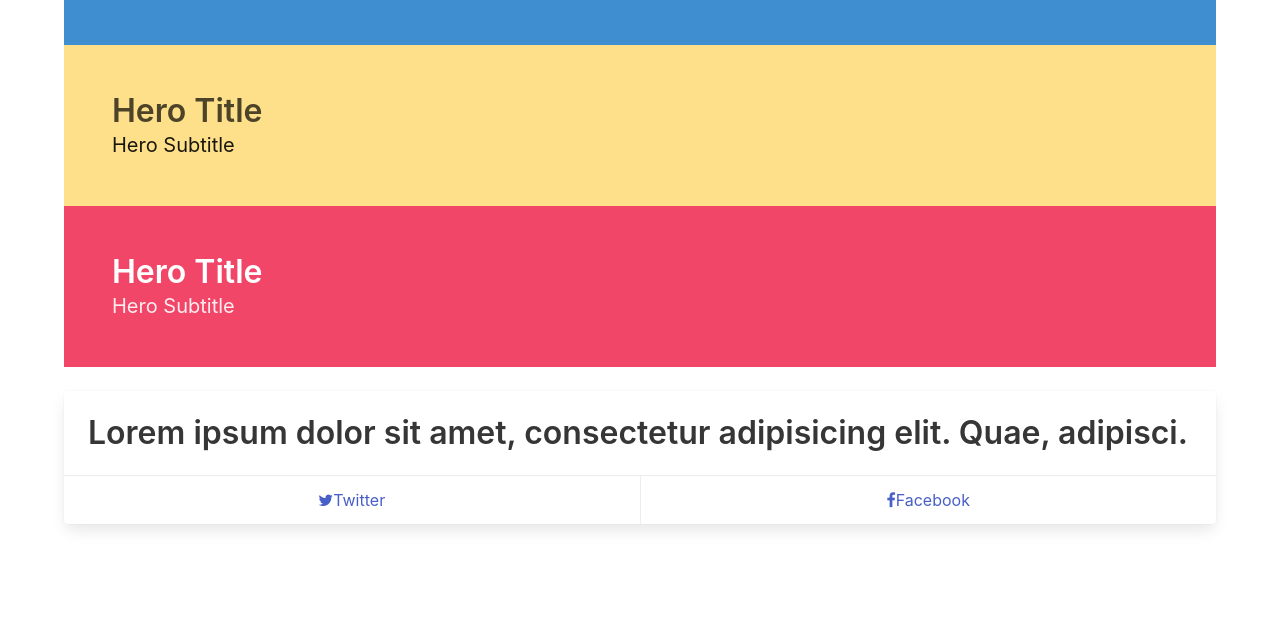
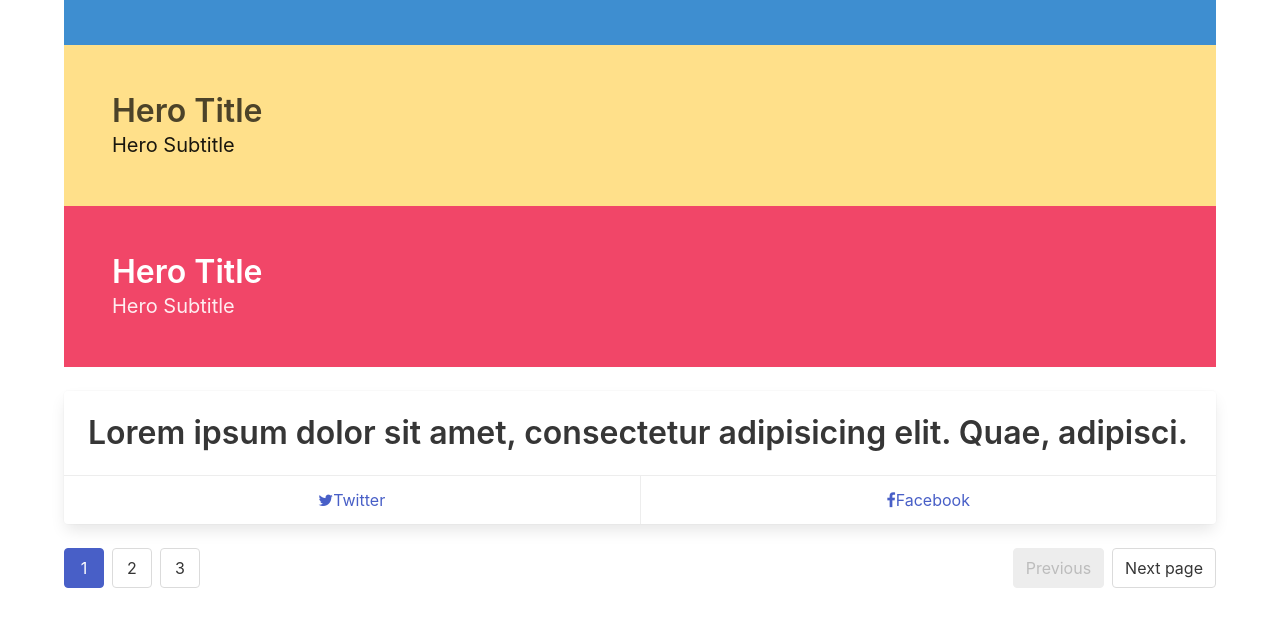
Before and after one commit to CTRLALTAFK/BulmaCSS_Sandbox, a plain HTML site: page index.html in a window 1280 px wide. Shown: the part 3166-3792 px from the top of the page. Drawn offline with nearby package versions, Linux system fonts and the light colour scheme.

Commit message:
added pagination for page switching

```diff
--- a/index.html
+++ b/index.html
@@ -288,6 +288,26 @@
       </footer>
     </div>
   </div>
+
+   <!-- PAGINATION -->
+   <div class="block">
+    <nav class="pagination">
+      <a href="" class="pagination-previous" disabled>Previous</a>
+      <a href="" class="pagination-next">Next page</a>
+      <ul class="pagination-list">
+        <li>
+          <a href="" class="pagination-link is-current">1</a>
+        </li>
+        <li>
+          <a href="" class="pagination-link">2</a>
+        </li>
+        <li>
+          <a href="" class="pagination-link">3</a>
+        </li>
+      </ul>
+    </nav>
+  </div>
+
     </div><!-- /. End of container-->
 
     <!-- creates margin below so pushes everything up to the middle of screen -->
```
